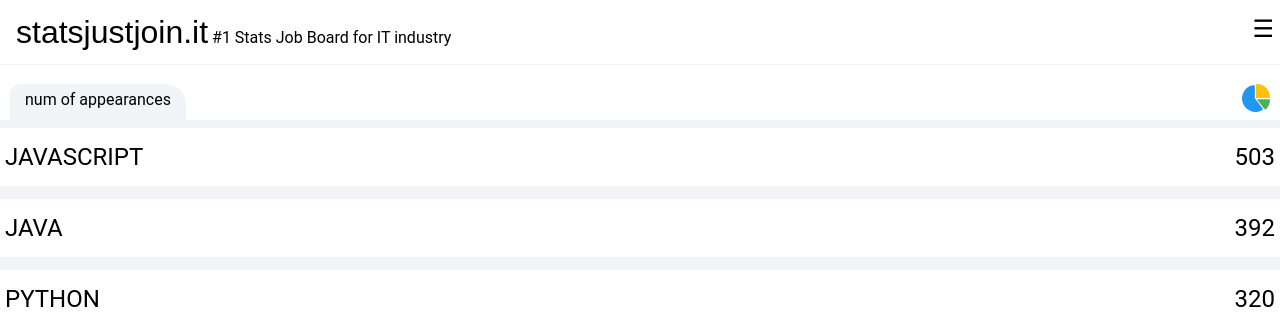
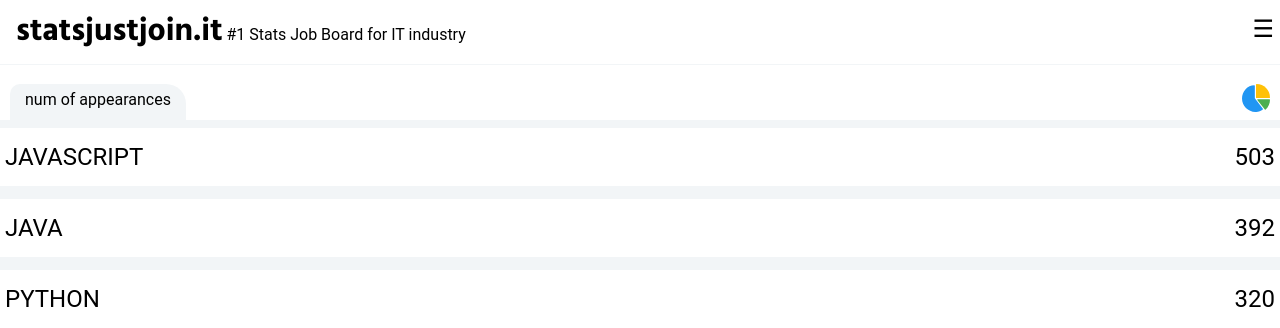
Before and after one commit to wloszynski/statsjustjoinit-django, a Django app: page /skills/all in a window 1280 px wide. Shown: the top 328 px of the page. Run offline with Django 3.2, Linux system fonts and the light colour scheme; data comes from the database, SQL or seed files in the repository; some libraries are stand-ins or nearby versions.

Commit message:
added google fonts

```diff
--- a/skillsgraph/templates/skillsgraph/head.html
+++ b/skillsgraph/templates/skillsgraph/head.html
@@ -5,7 +5,7 @@
   <head>
     <meta charset="UTF-8" />
     <meta name="viewport" content="width=device-width, initial-scale=1.0" />
-    <title>{{ category_selected|upper }}</title>
+    <title>statsjustjoinit</title>
     <link
       rel="stylesheet"
       href="https://cdnjs.cloudflare.com/ajax/libs/font-awesome/5.15.1/css/all.min.css"
@@ -17,6 +17,8 @@
       integrity="sha256-Uv9BNBucvCPipKQ2NS9wYpJmi8DTOEfTA/nH2aoJALw="
       crossorigin="anonymous"
     ></script>
+    <link rel="preconnect" href="https://fonts.gstatic.com">
+    <link href="https://fonts.googleapis.com/css2?family=Hind:wght@700&display=swap" rel="stylesheet">
     <link rel="stylesheet" href="{% static '/skillsgraph/css/style.css' %}">
 
 
```
